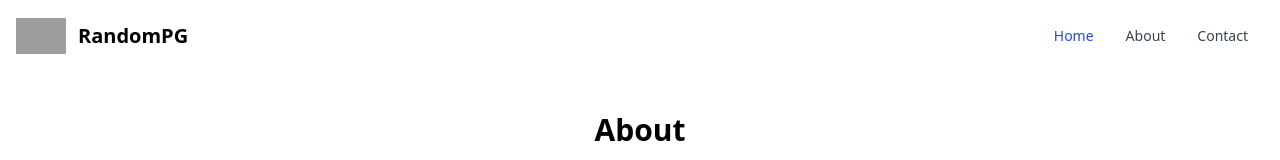
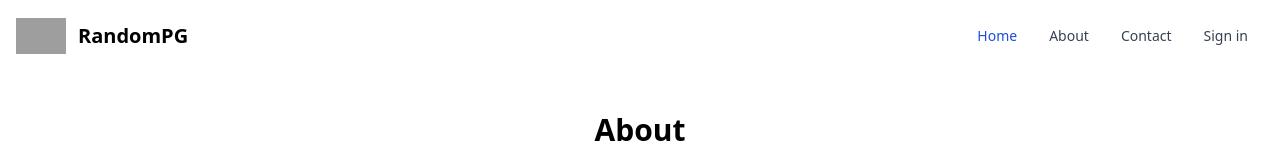
Before and after one commit to aynaever/random-photo, a Next.js app: page /about in a window 1280 px wide. Shown: the top 160 px of the page. Built offline with nearby package versions, Linux system fonts and the light colour scheme; grey boxes are pictures that could not be loaded.

Commit message:
add sign in link to header.js

```diff
--- a/components/header.js
+++ b/components/header.js
@@ -24,6 +24,9 @@ export default function Header() {
         <li>
           <Link href="/contact" class="block py-2 pl-3 pr-4 text-gray-700 rounded hover:bg-gray-100 md:hover:bg-transparent md:border-0 md:hover:text-blue-700 md:p-0 dark:text-gray-400 md:dark:hover:text-white dark:hover:bg-gray-700 dark:hover:text-white md:dark:hover:bg-transparent">Contact</Link>
         </li>
+        <li>
+          <Link href="/sign-in" class="block py-2 pl-3 pr-4 text-gray-700 rounded hover:bg-gray-100 md:hover:bg-transparent md:border-0 md:hover:text-blue-700 md:p-0 dark:text-gray-400 md:dark:hover:text-white dark:hover:bg-gray-700 dark:hover:text-white md:dark:hover:bg-transparent">Sign in</Link>
+        </li>
       </ul>
     </div>
   </div>
```
